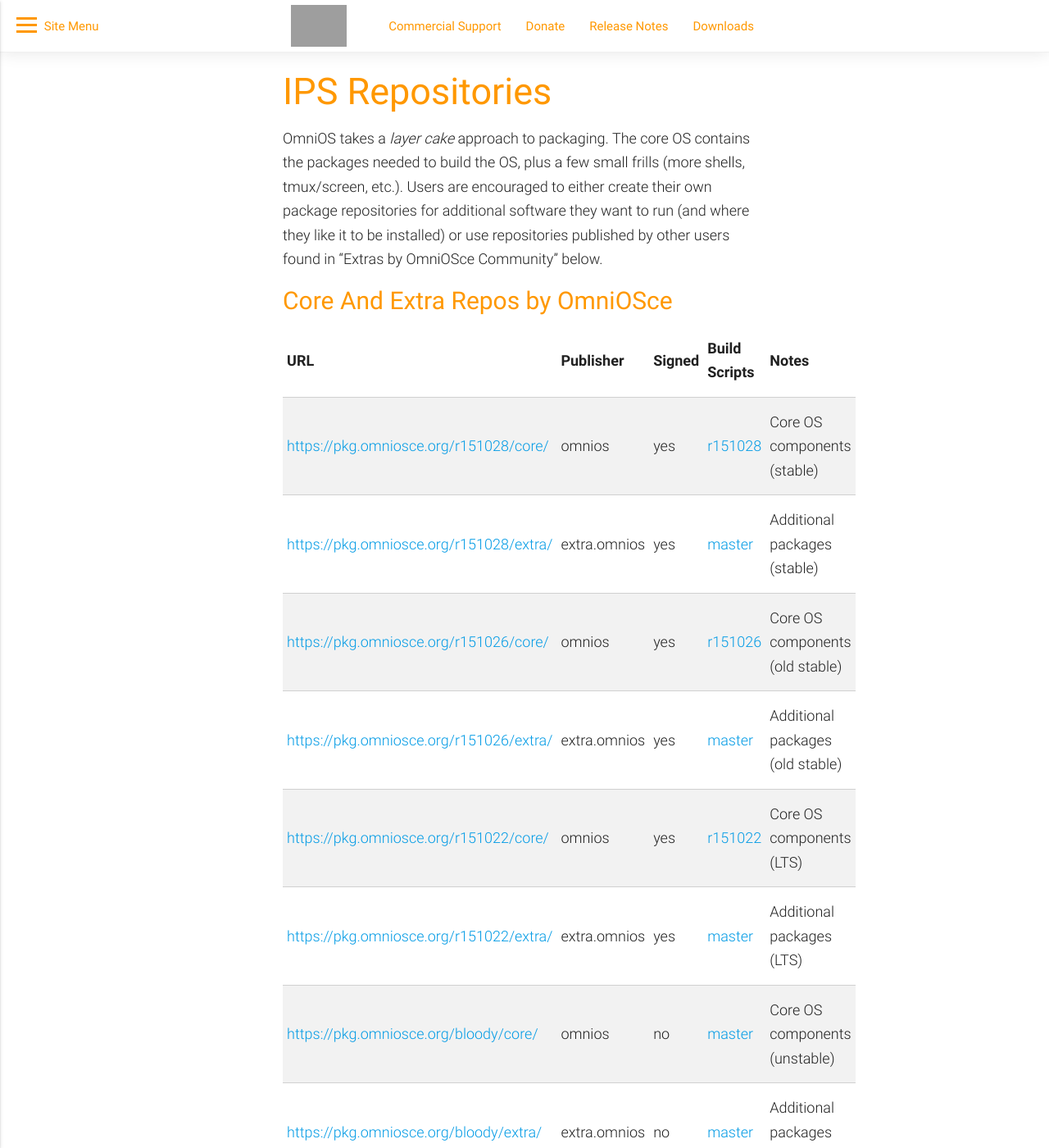
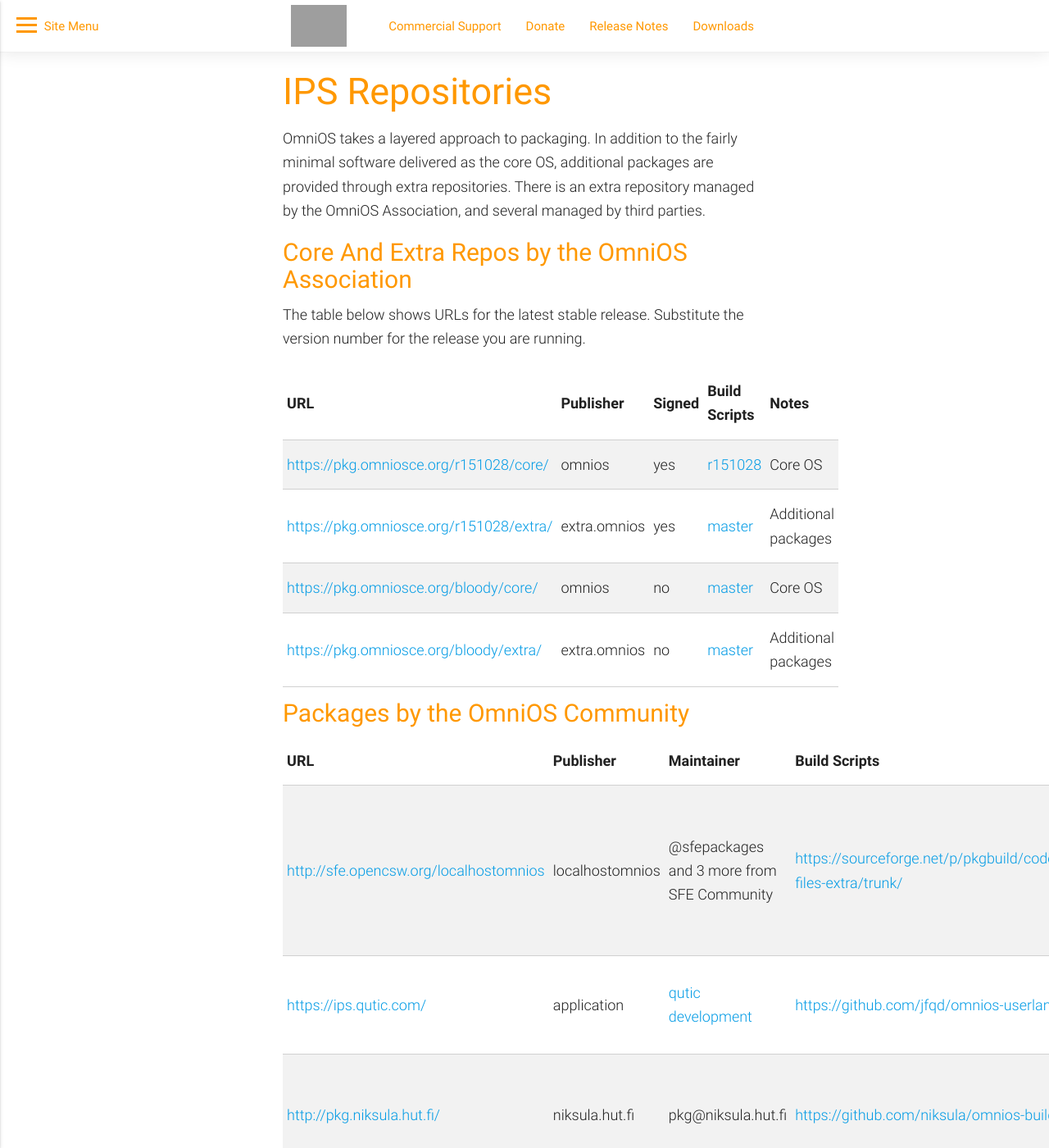
Before and after one commit to omniosorg/omniosorg.github.io, a Jekyll site: the page built from _docs/info/ipsrepos.md, in a window 1280 px wide and 1400 px high. Shown: the whole window at 82% size. Built offline with Jekyll 4.4.1, drawn with Linux system fonts in a browser that asks for light colours; comment, search, counter and statistics services are not loaded; some of the changed text lies outside the part shown; grey boxes are pictures that could not be loaded.

Commit message:
Additional ipsrepos tweaks

```diff
--- a/_docs/info/ipsrepos.md
+++ b/_docs/info/ipsrepos.md
@@ -6,48 +6,42 @@
 
 # IPS Repositories
 
-OmniOS takes a *layer cake* approach to packaging. The core OS contains
-the packages needed to build the OS, plus a few small frills (more
-shells, tmux/screen, etc.). Users are encouraged to either create their
-own package repositories for additional software they want to run (and where
-they like it to be installed) or use repositories published by other users
-found in "Extras by OmniOSce Community" below.
+OmniOS takes a layered approach to packaging. In addition to the fairly minimal
+software delivered as the core OS, additional packages are provided through
+extra repositories. There is an extra repository managed by the OmniOS
+Association, and several managed by third parties.
 
-## Core And Extra Repos by OmniOSce
+## Core And Extra Repos by the OmniOS Association
+
+The table below shows URLs for the latest stable release. Substitute the
+version number for the release you are running.
 
 {:.bordered .responsive-table}
-| URL                                                         | Publisher    | Signed | Build Scripts                                                                                         | Notes                                       |
-|-------------------------------------------------------------|--------------|--------|-------------------------------------------------------------------------------------------------------|---------------------------------------------|
-| <https://pkg.omniosce.org/{{site.omnios_stable}}/core/>     | omnios       | yes    | [{{site.omnios_stable}}](https://github.com/omniosorg/omnios-build/tree/{{site.omnios_stable}})       | Core OS components (stable)
-| <https://pkg.omniosce.org/{{site.omnios_stable}}/extra/>    | extra.omnios | yes    | [master](https://github.com/omniosorg/omnios-extra)                                                   | Additional packages (stable)
-| <https://pkg.omniosce.org/{{site.omnios_oldstable}}/core/>  | omnios       | yes    | [{{site.omnios_oldstable}}](https://github.com/omniosorg/omnios-build/tree/{{site.omnios_oldstable}}) | Core OS components (old stable)
-| <https://pkg.omniosce.org/{{site.omnios_oldstable}}/extra/> | extra.omnios | yes    | [master](https://github.com/omniosorg/omnios-extra)                                                   | Additional packages (old stable)
-| <https://pkg.omniosce.org/{{site.omnios_lts}}/core/>        | omnios       | yes    | [{{site.omnios_lts}}](https://github.com/omniosorg/omnios-build/tree/{{site.omnios_lts}})             | Core OS components (LTS)
-| <https://pkg.omniosce.org/{{site.omnios_lts}}/extra/>       | extra.omnios | yes    | [master](https://github.com/omniosorg/omnios-extra)                                                   | Additional packages (LTS)
-| <https://pkg.omniosce.org/bloody/core/>                     | omnios       | no     | [master](https://github.com/omniosorg/omnios-build)                                                   | Core OS components (unstable)
-| <https://pkg.omniosce.org/bloody/extra/>                    | extra.omnios | no     | [master](https://github.com/omniosorg/omnios-extra)                                                   | Additional packages (unstable)
+| URL	| Publisher	| Signed | Build Scripts	| Notes	|
+| ---	| ---		| ---	| ---			| ---	|
+| <https://pkg.omniosce.org/{{site.omnios_stable}}/core/>	| omnios	| yes	| [{{site.omnios_stable}}](https://github.com/omniosorg/omnios-build/tree/{{site.omnios_stable}})	| Core OS
+| <https://pkg.omniosce.org/{{site.omnios_stable}}/extra/>	| extra.omnios	| yes	| [master](https://github.com/omniosorg/omnios-extra)							| Additional packages
+| <https://pkg.omniosce.org/bloody/core/>			| omnios	| no	| [master](https://github.com/omniosorg/omnios-build)							| Core OS
+| <https://pkg.omniosce.org/bloody/extra/>			| extra.omnios 	| no	| [master](https://github.com/omniosorg/omnios-extra)							| Additional packages
 
-## Extras by OmniOSce Community
+## Packages by the OmniOS Community
 
 {:.bordered .responsive-table}
-| URL                                      | Publisher          | Maintainer                             | Build Scripts                                                               | Notes                                                                        |
-|------------------------------------------|--------------------|----------------------------------------|-----------------------------------------------------------------------------|------------------------------------------------------------------------------|
-| <http://sfe.opencsw.org/localhostomnios> | localhostomnios    | @sfepackages and 3 more from SFE Community| <https://sourceforge.net/p/pkgbuild/code/HEAD/tree/spec-files-extra/trunk/> | Blog: https://sfe.opencsw.org; open for contribution and actively maintained, weekly updates                                                        |
-| <https://ips.qutic.com/>                 | application        | [qutic development](https://qutic.com) | <https://github.com/jfqd/omnios-userland>                                   | Userland packages; pull requests welcome; last update 2018-01                               |
-| <http://pkg.niksula.hut.fi/>             | niksula.hut.fi     | pkg@niksula.hut.fi                     | <https://github.com/niksula/omnios-build>                                   | Signed packages; see the [instructions](http://pkg.niksula.hut.fi/)          |last update 2018-05
-| <http://pkg.cs.umd.edu/>                 | cs.umd.edu         | Sergey Ivanov                          |                                                                             |                                                                              |last update 2017-08
-| <http://scott.mathematik.uni-ulm.de/>    | uulm.mawi          | Steffen Kram                           | [stefri/omnios-build](https://github.com/stefri/omnios-build)               |last update 2016, is changing servers, may come back in 2019                                                                          |
-| <http://www.opencsw.org/>                | SysV packages      | OpenCSW                                | <https://sourceforge.net/p/gar/code/HEAD/tree/>                             | A collection of SysV packages (i.e. for use with the old pkgadd(1M) command) |
+| URL	| Publisher	| Maintainer	| Build Scripts	| Notes	|
+| ---	| ---		| ---		| ---		| ---	|
+| <http://sfe.opencsw.org/localhostomnios>	| localhostomnios	| @sfepackages and 3 more from SFE Community | <https://sourceforge.net/p/pkgbuild/code/HEAD/tree/spec-files-extra/trunk/> | Blog: https://sfe.opencsw.org; open for contribution and actively maintained, weekly updates |
+| <https://ips.qutic.com/>			| application		| [qutic development](https://qutic.com) | <https://github.com/jfqd/omnios-userland> | Userland packages; pull requests welcome; last update 2018-01 |
+| <http://pkg.niksula.hut.fi/>			| niksula.hut.fi	| pkg@niksula.hut.fi | <https://github.com/niksula/omnios-build> | Signed packages; see the [instructions](http://pkg.niksula.hut.fi/) | last update 2018-05
+| <http://pkg.cs.umd.edu/>			| cs.umd.edu		| Sergey Ivanov | | | last update 2017-08
+| <http://scott.mathematik.uni-ulm.de/>		| uulm.mawi		| Steffen Kram	| [stefri/omnios-build](https://github.com/stefri/omnios-build) | last update 2016, is changing servers, may come back in 2019 |
+| <http://www.opencsw.org/>			| SysV packages		| OpenCSW	| <https://sourceforge.net/p/gar/code/HEAD/tree/> | A collection of SysV packages (i.e. for use with the old pkgadd(1M) command) |
 
-Note that you as a user of these extra repositories are encouraged to get in touch with the maintainers of these repos. In many cases you can contribute and help improving by writing documentation, sending in build instructions for new software or simply testing packages and send in results. If you need more packages then you should ask for them.
+Note that you as a user of these extra repositories are encouraged to get in
+touch with the maintainers of these repos. In many cases you can contribute and
+help by writing documentation, sending in build instructions for new
+software or simply testing packages and sending in results. If you need more
+packages then you should ask for them.
 
 Maintainers of add-on repositories are encouraged to share their work with the
-community. If you wish to have your repository listed here, please get in
-touch [in the Lobby](https://gitter.im/omniosorg/Lobby) or via
-[#omnios on Freenode](http://webchat.freenode.net?randomnick=1&channels=%23omnios&uio=d4).
-
-Note that ms.omniti.com and perl.omniti.com hold packages built
-specifically for OmniTI's own use. While there is nothing secret or
-astonishing therein, non-OmniTI users may wish to see the
-[template branch](https://github.com/omniti-labs/omnios-build/tree/template)
-which may be used as the basis to build one's own packages.
+community. If you wish to have your repository listed here, please
+[get in touch](/about/contact.html)
```
